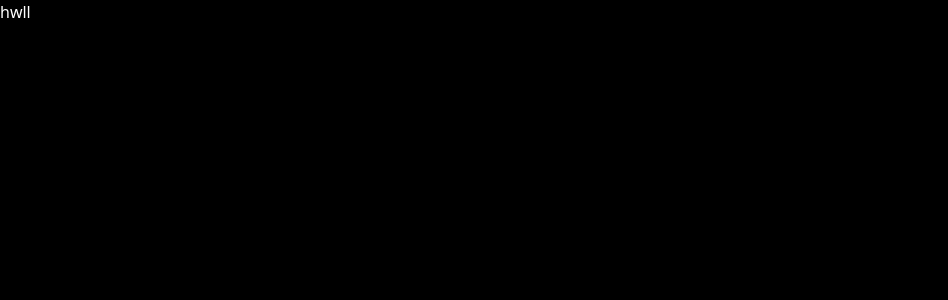
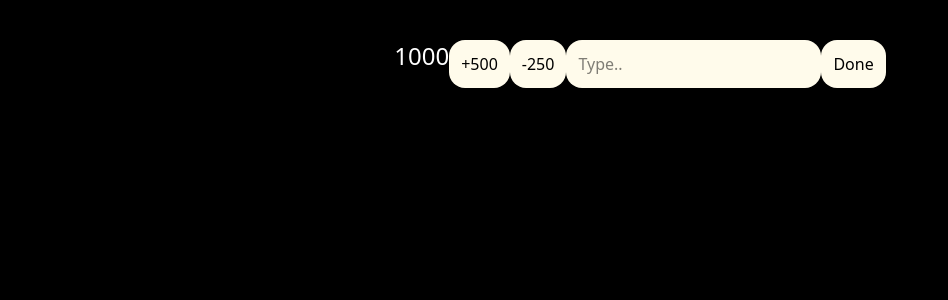
Before and after one commit to codewithfitse/ExpenseTracker, a React (Vite) app in the folder Frontend/: page /Home in a window 1280 px wide. Shown: the top 300 px of the page, without its empty margins (0-948 px from the left). Built offline with nearby package versions, Linux system fonts and the light colour scheme.

Commit message:
WORKING ON CALUCULATE INPUT

```diff
--- a/Frontend/src/page/Home.jsx
+++ b/Frontend/src/page/Home.jsx
@@ -1,8 +1,46 @@
+import { useState } from "react";
+
 export const Home = () => {
+  let [input, setInput] = useState("");
+  let [initail, setInitail] = useState(1000);
+
+  function add() {
+    setInitail(initail + 500);
+  }
+
+  function del() {
+    setInitail(initail - 250);
+  }
+
   return (
     <>
-      <div className="">
-        <h1 className="text-white">hwll</h1>
+      <div className="mt-10 flex justify-center">
+        <h1 className="text-white text-2xl">{initail}</h1>
+        <button
+          className="p-3 rounded-2xl bg-amber-50 text-black"
+          onClick={add}
+        >
+          +500
+        </button>
+        <button
+          className="p-3 rounded-2xl bg-amber-50 text-black"
+          onClick={del}
+        >
+          -250
+        </button>
+
+        <input
+          type="text"
+          className="p-3 bg-amber-50 text-black rounded-2xl"
+          placeholder="Type.."
+          onChange={(e) => setInput(e.target.value)}
+        />
+        <button
+          className="p-3 rounded-2xl bg-amber-50 text-black"
+          onClick={del}
+        >
+          Done
+        </button>
       </div>
     </>
   );
```
